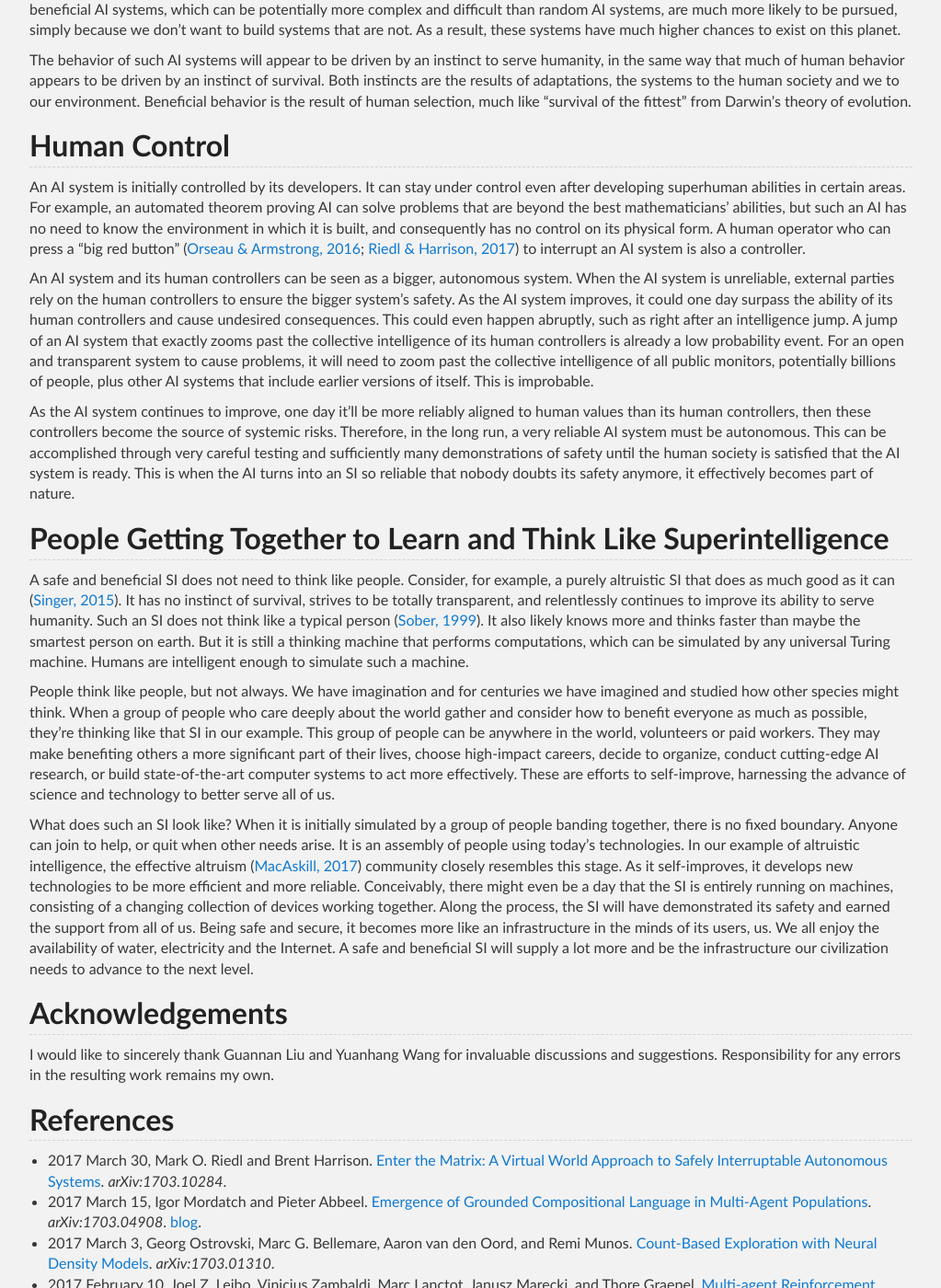
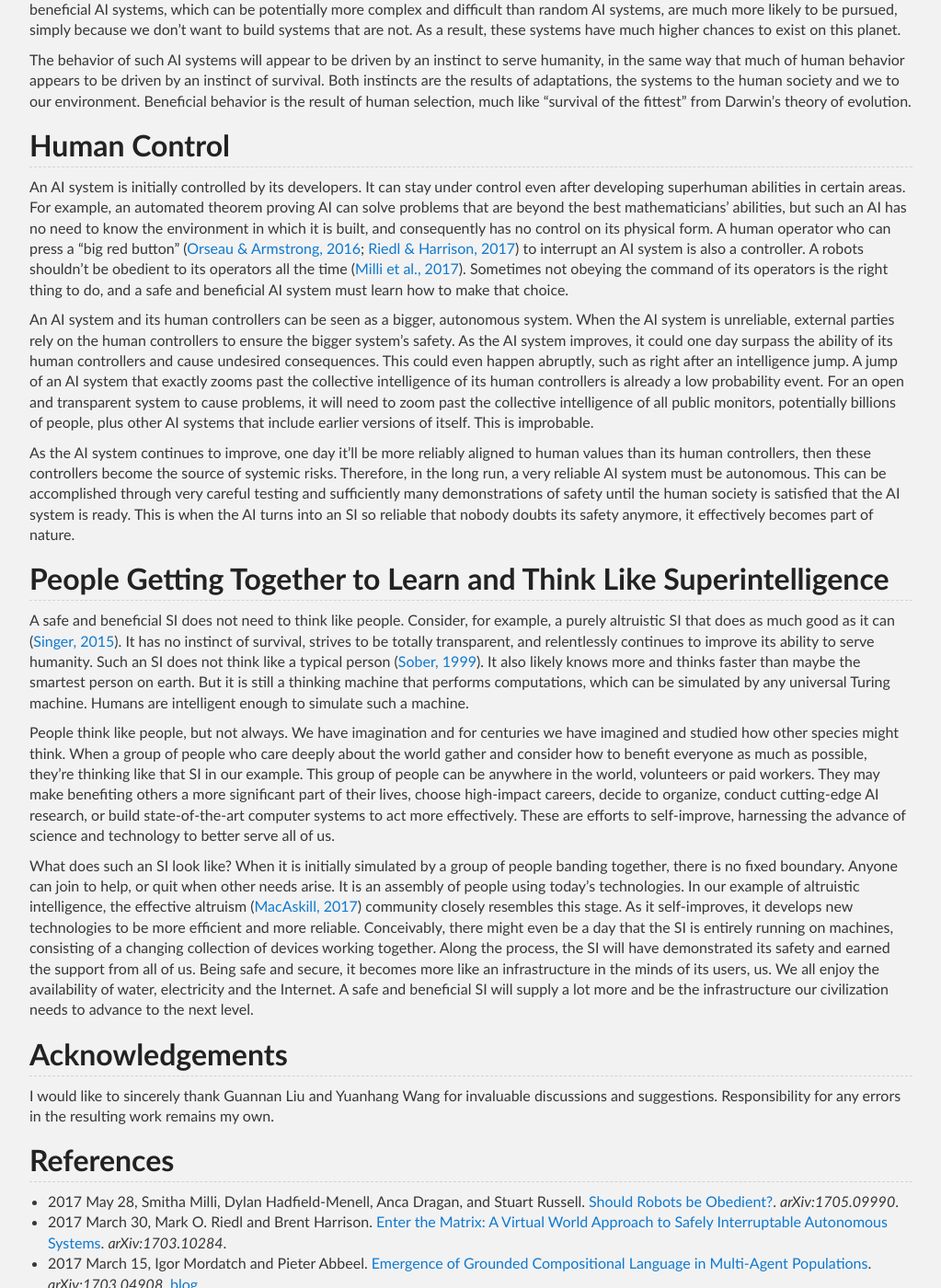
Before and after one commit to Tonywuhk/realai.org, a Jekyll site: the page built from blog/towards-safe-and-beneficial-intelligence.md, in a window 1280 px wide and 1400 px high, scrolled down 3872 px. Shown: the whole window at 92% size, without its empty margins (128-1151 px from the left). Built offline with Jekyll 4.4.1, drawn with Linux system fonts in a browser that asks for light colours; our own code applies the rules of GitHub Pages for plain Markdown files; comment, search, counter and statistics services are not loaded; the repository's description, which GitHub fills in, is left out.

Commit message:
Update towards-safe-and-beneficial-intelligence.md

```diff
--- a/blog/towards-safe-and-beneficial-intelligence.md
+++ b/blog/towards-safe-and-beneficial-intelligence.md
@@ -81,7 +81,7 @@ The behavior of such AI systems will appear to be driven by an instinct to serve
 
 ## Human Control
 
-An AI system is initially controlled by its developers. It can stay under control even after developing superhuman abilities in certain areas. For example, an automated theorem proving AI can solve problems that are beyond the best mathematicians' abilities, but such an AI has no need to know the environment in which it is built, and consequently has no control on its physical form. A human operator who can press a "big red button" ([Orseau & Armstrong, 2016](https://intelligence.org/2016/06/01/new-paper-safely-interruptible-agents/); [Riedl & Harrison, 2017](https://arxiv.org/abs/1703.10284)) to interrupt an AI system is also a controller.
+An AI system is initially controlled by its developers. It can stay under control even after developing superhuman abilities in certain areas. For example, an automated theorem proving AI can solve problems that are beyond the best mathematicians' abilities, but such an AI has no need to know the environment in which it is built, and consequently has no control on its physical form. A human operator who can press a "big red button" ([Orseau & Armstrong, 2016](https://intelligence.org/2016/06/01/new-paper-safely-interruptible-agents/); [Riedl & Harrison, 2017](https://arxiv.org/abs/1703.10284)) to interrupt an AI system is also a controller. A robots shouldn't be obedient to its operators all the time ([Milli et al., 2017](https://arxiv.org/abs/1705.09990)). Sometimes not obeying the command of its operators is the right thing to do, and a safe and beneficial AI system must learn how to make that choice.
 
 An AI system and its human controllers can be seen as a bigger, autonomous system. When the AI system is unreliable, external parties rely on the human controllers to ensure the bigger system's safety. As the AI system improves, it could one day surpass the ability of its human controllers and cause undesired consequences. This could even happen abruptly, such as right after an intelligence jump. A jump of an AI system that exactly zooms past the collective intelligence of its human controllers is already a low probability event. For an open and transparent system to cause problems, it will need to zoom past the collective intelligence of all public monitors, potentially billions of people, plus other AI systems that include earlier versions of itself. This is improbable.
 
@@ -101,6 +101,7 @@ I would like to sincerely thank Guannan Liu and Yuanhang Wang for invaluable dis
 
 ## References
 
+* 2017 May 28, Smitha Milli, Dylan Hadfield-Menell, Anca Dragan, and Stuart Russell. [Should Robots be Obedient?](https://arxiv.org/abs/1705.09990). *arXiv:1705.09990*.
 * 2017 March 30, Mark O. Riedl and Brent Harrison. [Enter the Matrix: A Virtual World Approach to Safely Interruptable Autonomous Systems](https://arxiv.org/abs/1703.10284). *arXiv:1703.10284*.
 * 2017 March 15, Igor Mordatch and Pieter Abbeel. [Emergence of Grounded Compositional Language in Multi-Agent Populations](https://arxiv.org/abs/1703.04908). *arXiv:1703.04908*. [blog](https://openai.com/blog/learning-to-communicate/).
 * 2017 March 3, Georg Ostrovski, Marc G. Bellemare, Aaron van den Oord, and Remi Munos. [Count-Based Exploration with Neural Density Models](https://arxiv.org/abs/1703.01310). *arXiv:1703.01310*.
```
